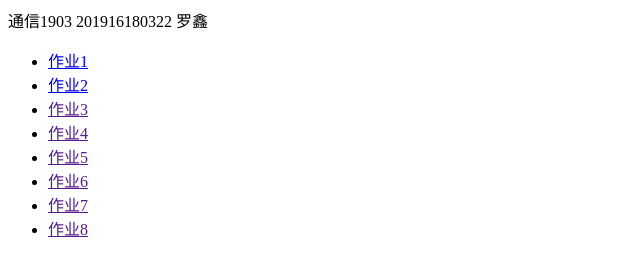
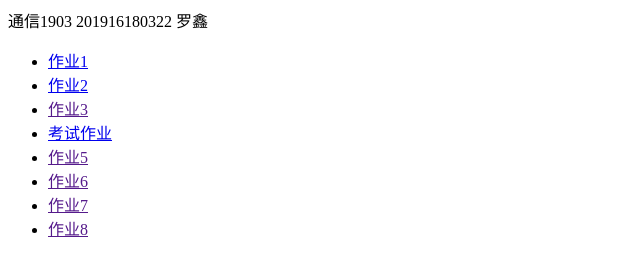
Before and after one commit to lx-hjg/lx-hjg.github.io, a plain HTML site: page index.html in a window 1280 px wide. Shown: the whole page, without its empty margins (0-640 px from the left). Drawn offline with Linux system fonts and the light colour scheme.

Commit message:
Update index.html

```diff
--- a/index.html
+++ b/index.html
@@ -12,7 +12,7 @@
     <li><a href="zuoye-1.html">作业1</a></li>
     <li><a href="zuoye-2.html">作业2</a></li>
     <li><a href="">作业3</a></li>
-    <li><a href="">作业4</a></li>
+    <li><a href="kaoshimoban.html">考试作业</a></li>
     <li><a href="">作业5</a></li>
     <li><a href="">作业6</a></li>
     <li><a href="">作业7</a></li>
```
